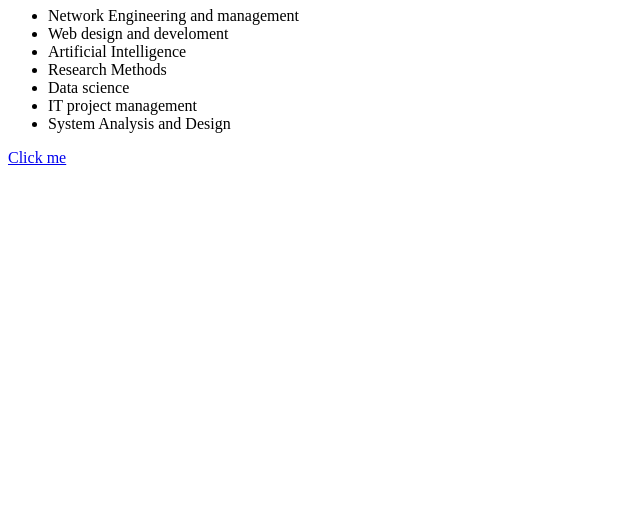
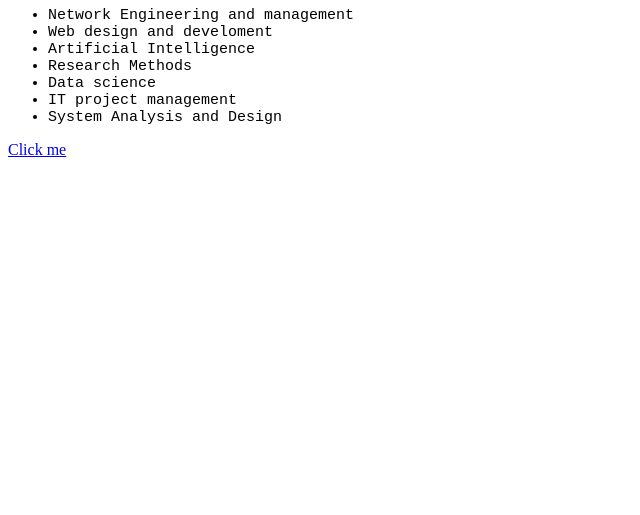
Before and after one commit to colearshley/Class-work, a plain HTML site: page page.html in a window 1280 px wide. Shown: the part 285-800 px from the top of the page, without its empty margins (0-640 px from the left). Drawn offline with Linux system fonts and the light colour scheme.

Commit message:
Update page.html

```diff
--- a/page.html
+++ b/page.html
@@ -2,12 +2,22 @@
 <html>
     <head>
         <title>ASSIGNMENT</title>
+
+        <style>
+            .arshley{
+                font-family:'Courier New', Courier, monospace;
+                font-size: 15px;
+                text-decoration: cursive;
+            }
+
+
+        </style>
     </head>
 
     <body>
         <img src="cole.jpg" alt="ARSHLEY" width="250" height="200">
         <h1>These are the courses Iam offering</h1>
-        <ul>
+        <ul class ="arshley">
             <li>Network Engineering and management</li>
             <li>Web design and develoment</li>
             <li>Artificial Intelligence</li>
```
